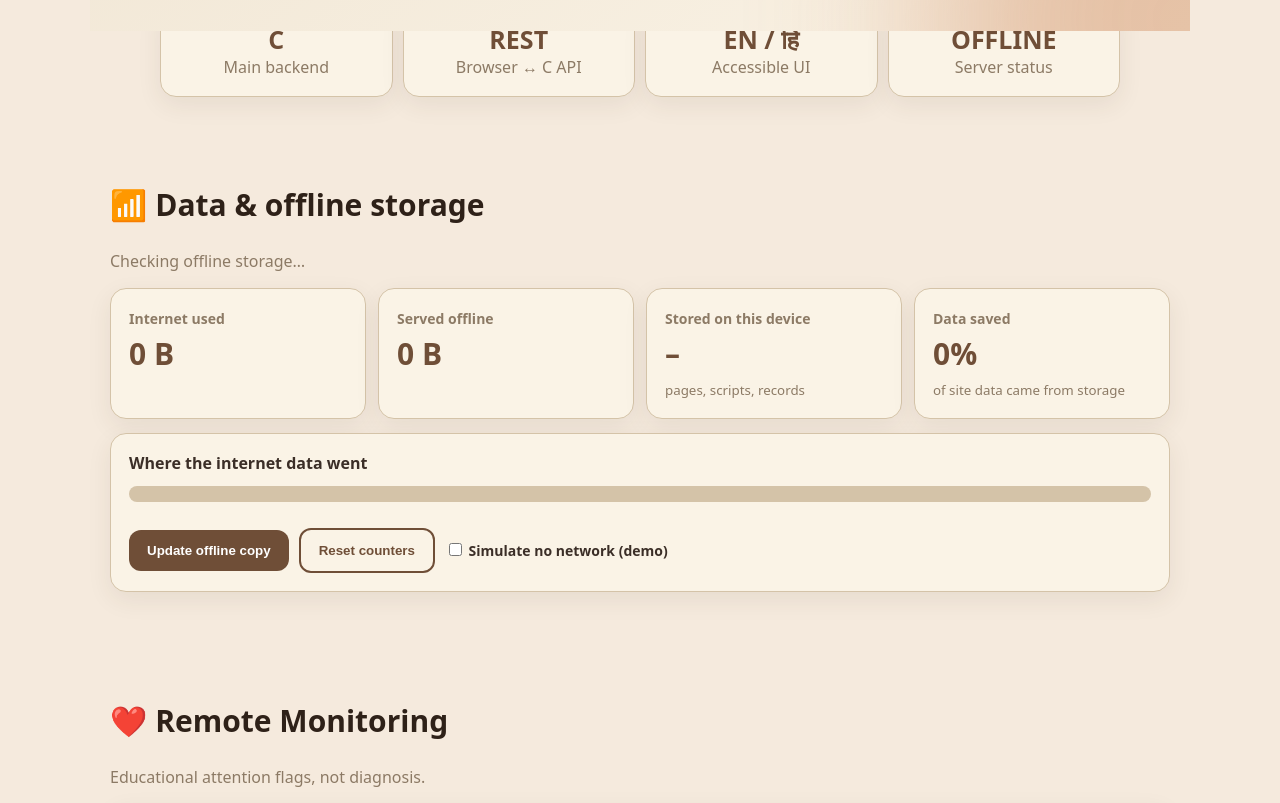
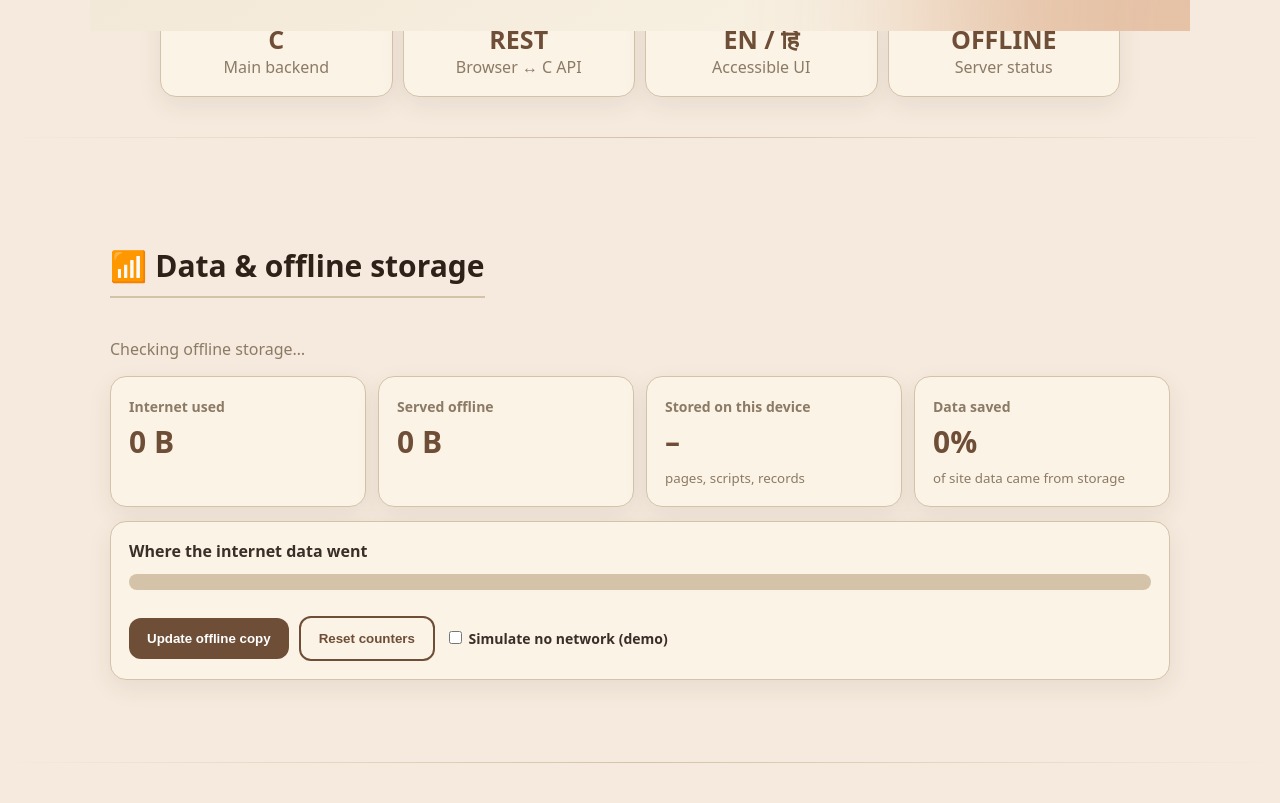
Before and after one commit to kartikey0310/GramCareAi, a plain HTML site: page public/index.html in a window 1280 px wide. Shown: the part 1004-1807 px from the top of the page. Drawn offline with Linux system fonts and the light colour scheme; no server answers.

Commit message:
Add section dividers and header styling for coffee theme

```diff
--- a/public/index.html
+++ b/public/index.html
@@ -87,6 +87,7 @@
         <div><b>EN / हिं</b><span>Accessible UI</span></div>
         <div><b id="apiState">…</b><span>Server status</span></div>
       </section>
+      <hr class="section-divider" />
       <section id="data">
         <h2>📶 Data &amp; offline storage</h2>
         <p class="note" id="ready">Checking offline storage…</p>
@@ -122,6 +123,7 @@
           </div>
         </div>
       </section>
+      <hr class="section-divider" />
       <section id="monitor">
         <h2>❤️ Remote Monitoring</h2>
         <p class="note">Educational attention flags, not diagnosis.</p>
@@ -145,6 +147,7 @@
           <div id="flag"></div>
         </div>
       </section>
+      <hr class="section-divider" />
       <section id="patients">
         <h2>👥 Patient Records</h2>
         <div class="card form">
@@ -172,6 +175,7 @@
           </table>
         </div>
       </section>
+      <hr class="section-divider" />
       <section id="emergency">
         <h2>🚑 Emergency Alert & Tracking</h2>
         <div class="warn">
@@ -195,6 +199,7 @@
           <div id="estatus"></div>
         </div>
       </section>
+      <hr class="section-divider" />
       <section id="store">
         <h2>💊 Medicine & Health Store</h2>
         <div class="warn">
@@ -210,6 +215,7 @@
           >
         </div>
       </section>
+      <hr class="section-divider" />
       <section id="about">
         <h2>👋 About GramCare Team</h2>
         <p class="note">
@@ -238,6 +244,7 @@
           </article>
         </div>
       </section>
+      <hr class="section-divider" />
       <section>
         <h2>Why C?</h2>
         <div class="grid">
--- a/public/style.css
+++ b/public/style.css
@@ -153,6 +153,10 @@ section {
 h2 {
   font-size: 30px;
   color: var(--ink);
+  border-bottom: 2px solid var(--bd);
+  padding-bottom: 10px;
+  margin-bottom: 24px;
+  display: inline-block;
 }
 .form {
   display: grid;
@@ -735,6 +739,12 @@ kbd {
   text-decoration: none;
   font-size: 18px;
 }
+.section-divider {
+  border: 0;
+  height: 1px;
+  background: linear-gradient(90deg, transparent, var(--bd), transparent);
+  margin: 40px 0;
+}
 .av {
   width: 72px;
   height: 72px;
```
